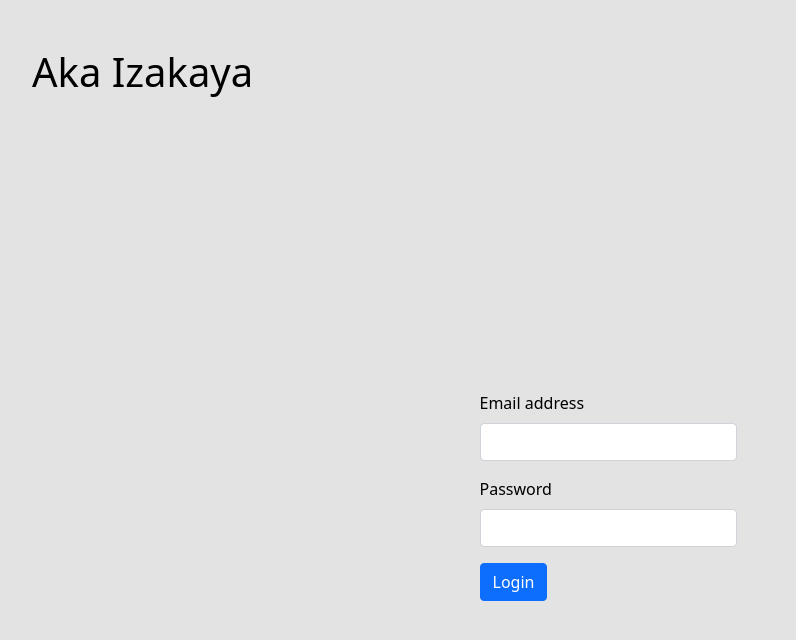
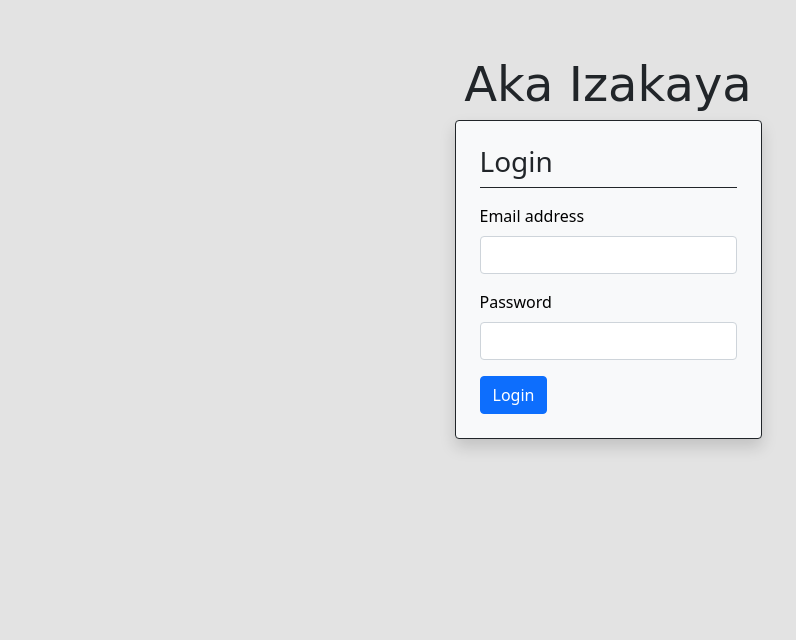
Before and after one commit to mattgrah-am/aka-izakaya, a website: page client/admin/index.html in a window 1280 px wide. Shown: the whole page, without its empty margins (32-828 px from the left). Drawn offline with nearby package versions, Linux system fonts and the light colour scheme; no server answers; a web font is replaced by a local one.

Commit message:
update login page

```diff
--- a/client/admin/js/components/users/login.js
+++ b/client/admin/js/components/users/login.js
@@ -1,6 +1,6 @@
 function loginCheck() {
   axios
-        .get('/api/session/')
+    .get("/api/session/")
     .then((response) => {
       const user = response.data.email;
       renderAdminHeader(user);
@@ -11,15 +11,15 @@ function loginCheck() {
 }
 
 function renderLogin() {
-    const page = document.querySelector('#page');
-    const div = document.createElement('div');
+  const page = document.querySelector("#page");
+  const div = document.createElement("div");
   page.replaceChildren(div);
   div.innerHTML = `
-    <div id="adminHeader">
-        <h1 class="logo-font">Aka Izakaya</h1>
-    </div>
-    <div class="vh-100 vw-100 d-flex flex-column justify-content-center align-items-center">
+    <div class="vh-100 vw-100 d-flex flex-column align-items-center mt-5">
+        <p class="logo-font mb-0">Aka Izakaya</p>
+        <div class="border border-dark p-4 rounded bg-light shadow">
             <form id="login-form" action="/api/session" method="POST">
+                <h3 class="border-bottom border-dark mb-3 pb-2">Login</h3>
                 <div class="mb-3">
                     <label for="email" class="form-label" style="color: black">Email address</label>
                     <input type="email" class="form-control" name="email" id="email">
@@ -31,25 +31,24 @@ function renderLogin() {
                 <button type="submit" class="btn btn-primary">Login</button>
             </form>
         </div>
+    </div>
   `;
 
-
-
-    const loginForm = document.getElementById('login-form');
-    loginForm.addEventListener('submit', (event) => {
+  const loginForm = document.getElementById("login-form");
+  loginForm.addEventListener("submit", (event) => {
     event.preventDefault();
 
-        const emailField = document.querySelector('#email');
-        const passwordField = document.querySelector('#password');
+    const emailField = document.querySelector("#email");
+    const passwordField = document.querySelector("#password");
     const body = {
       email: emailField.value,
       password: passwordField.value,
     };
     axios
-            .post('/api/session/', body)
+      .post("/api/session/", body)
       .then((response) => {
         console.log(response);
-                renderAdminAbout()
+        renderAdminAbout();
         renderAdminHeader();
       })
       .catch((error) => {
--- a/client/admin/js/initializeAdmin.js
+++ b/client/admin/js/initializeAdmin.js
@@ -1,6 +1,6 @@
 function loginCheck() {
   axios
-        .get('/api/session/')
+    .get("/api/session/")
     .then((response) => {
       const user = response.data.email;
       renderAdminHeader(user);
--- a/client/admin/styles/main.css
+++ b/client/admin/styles/main.css
@@ -1,4 +1,4 @@
-@import url('https://fonts.googleapis.com/css2?family=Long+Cang&display=swap');
+@import url("https://fonts.googleapis.com/css2?family=Long+Cang&display=swap");
 
 body {
   min-height: 100vh;
@@ -14,14 +14,13 @@ header {
   overflow-y: hidden;
 }
 
+.logo-font {
+  font-family: "Long Cang", cursive;
+  font-size: 3rem;
+}
+
 .pointer {
   cursor: pointer;
-}
-
-#adminHeader {
-    width: 32rem;
-    display: flex;
-    justify-content: flex-start;
 }
 
 h1 {
```
Also changed, not shown: client/admin/index.html (+7 -2 lines). Lines whose indentation alone changed are shown as unchanged.
